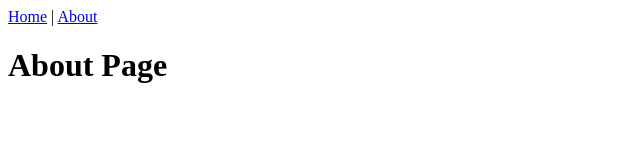
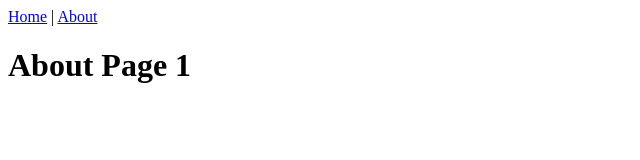
Before and after one commit to imtomq/auth-vue3, a Vue app: page /about in a window 1280 px wide. Shown: the top 160 px of the page, without its empty margins (0-640 px from the left). Built offline with nearby package versions, Linux system fonts and the light colour scheme.

Commit message:
change about file

```diff
--- a/src/views/About.vue
+++ b/src/views/About.vue
@@ -1,5 +1,5 @@
 <template>
-  <h1>About Page</h1>
+  <h1>About Page 1</h1>
 </template>
 <script>
 export default {
```
